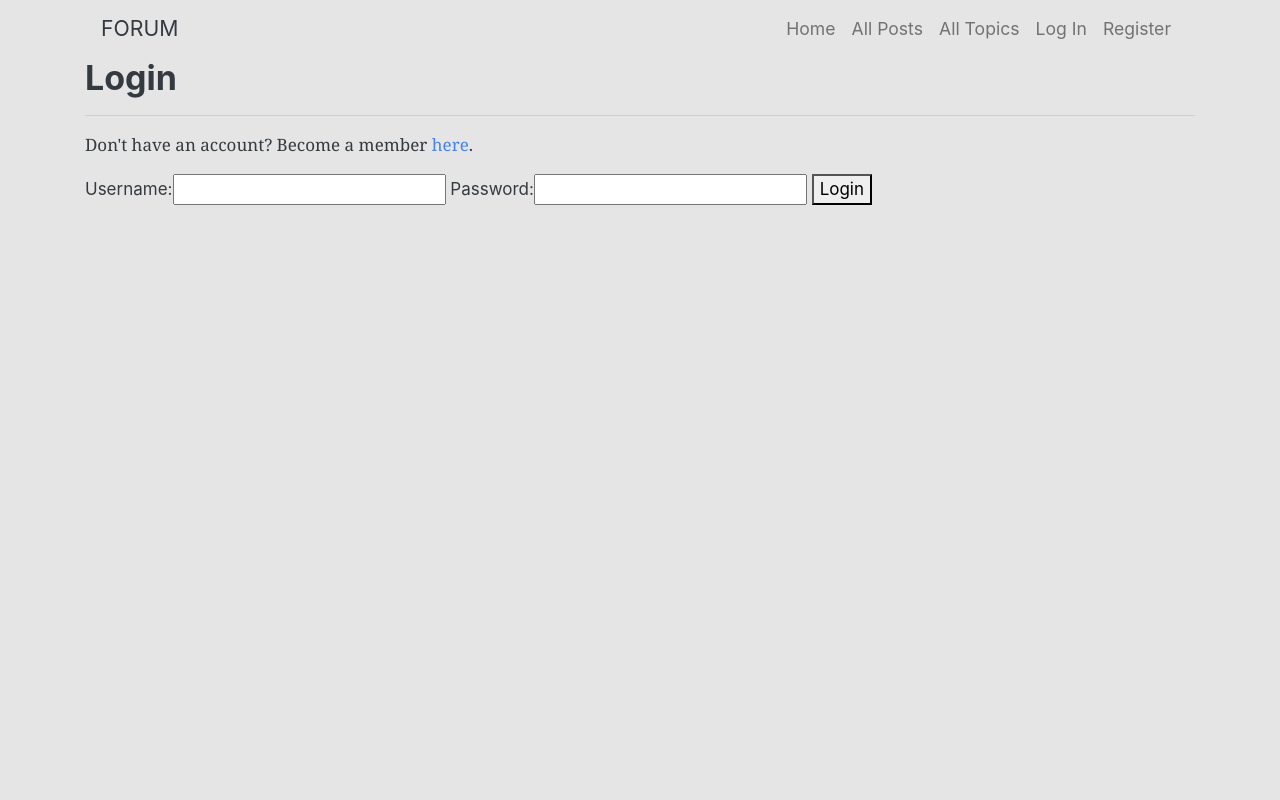
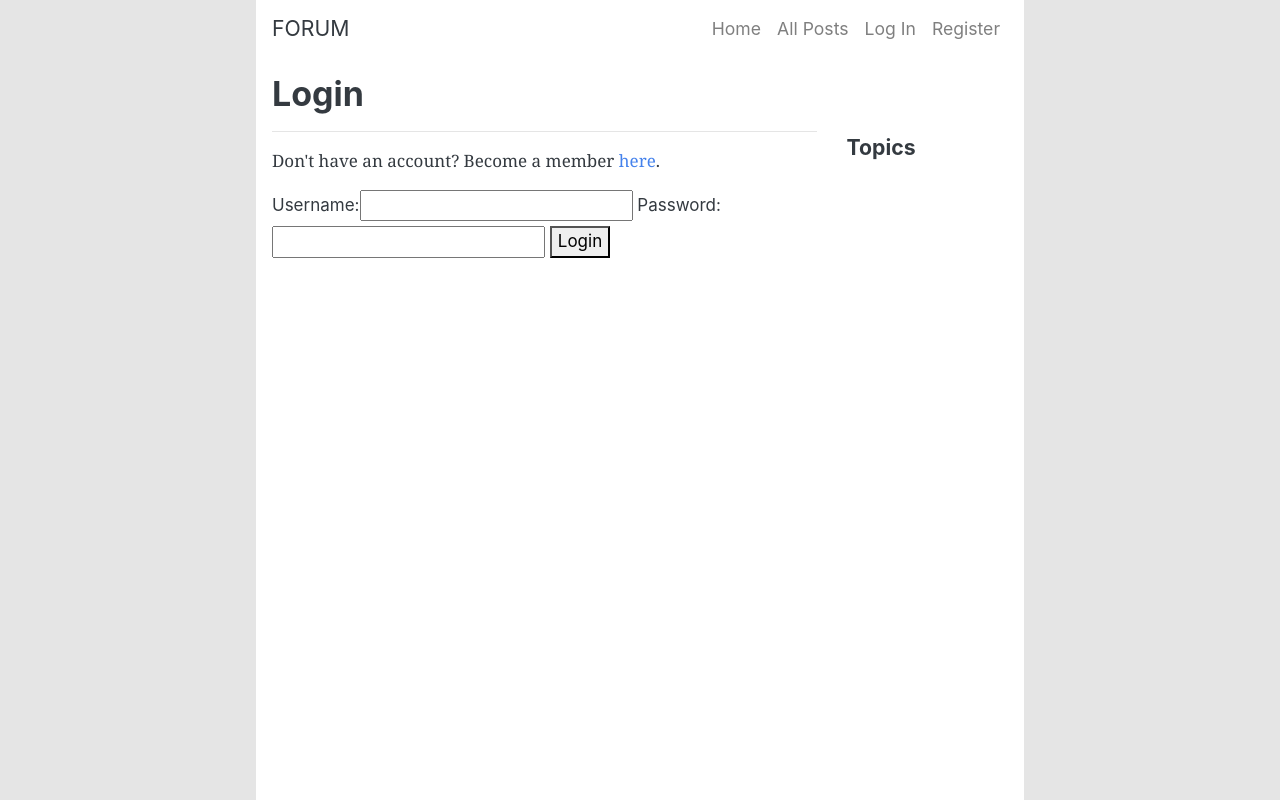
Before and after one commit to kimpea/python-blog, a Django app: page /accounts/login/ in a window 1280 px wide. Run offline with Django 3.2, Linux system fonts and the light colour scheme; some libraries are stand-ins or nearby versions.

Commit message:
Remove 'All Topics' link

```diff
--- a/templates/base.html
+++ b/templates/base.html
@@ -13,7 +13,7 @@
 </head>
 
 <body>
-    <div class="container">
+    <div id="wrapper">
         <nav class="navbar navbar-expand-lg navbar-light">
             <a class="navbar-brand" href="{% url 'index' %}">FORUM</a>
             <button class="navbar-toggler" type="button" data-toggle="collapse" data-target="#navbarColor03"
@@ -25,7 +25,6 @@
                 <ul class="navbar-nav ml-auto">
                     <li class="nav-item"><a class="nav-link" href="{% url 'index' %}">Home</a></li>
                     <li class="nav-item"><a class="nav-link" href="{% url 'posts' %}">All Posts</a></li>
-                    <li class="nav-item"><a class="nav-link" href="{% url 'topics' %}">All Topics</a></li>
                     {% if user.is_authenticated %}
                     <li class="nav-item"><a class="nav-link" href="{% url 'add_post' %}">Add Post</a></li>
                     <li class="nav-item"><a class="nav-link" href="{% url 'profile' %}">Profile</a></li>
@@ -46,8 +45,23 @@
         </div>
         {% endif %}
 
-        <div id="content-wrapper">
-            {% block content %}{% endblock %}
+        <div id="content">
+            <div class="row">
+                <div class="col-lg-9">
+                    {% block content %}{% endblock %}
+                </div>
+                <div class="col-lg-3" id="side-bar">
+                    <h5>Topics</h5>
+                    <ul>
+                        {% for topic in topics %}
+
+                        <li><a href="{% url 'posts_by_topic' topic.id %}">{{ topic.name }}</a></li>
+
+                        {% endfor %}
+                    </ul>
+                </div>
+            </div>
+
         </div>
     </div>
     <script src="https://code.jquery.com/jquery-3.3.1.slim.min.js"
```
